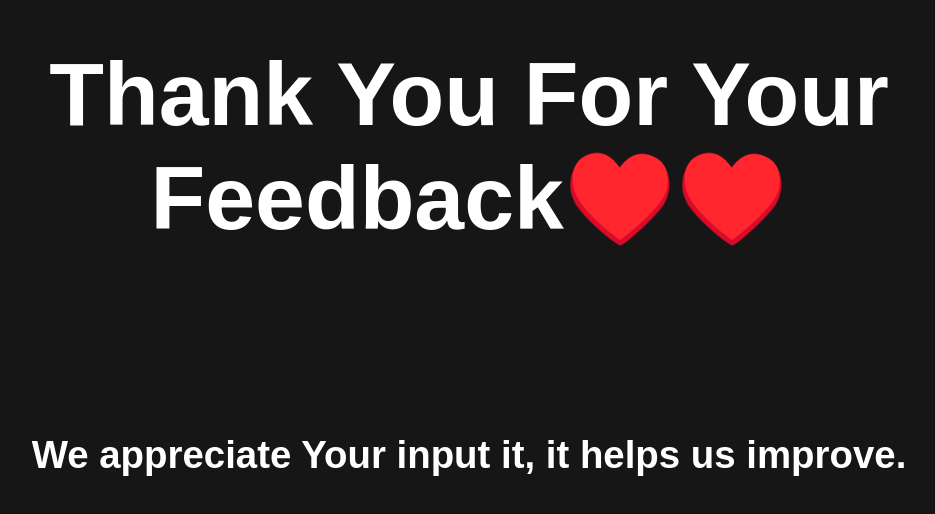
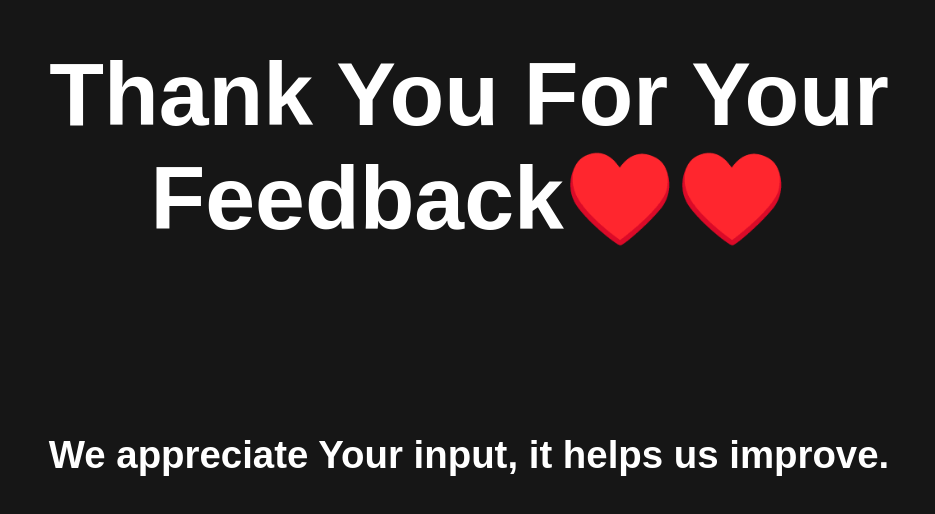
Before and after one commit to Himanshu110109/thanks1, a plain HTML site: page index.html in a window 1280 px wide. Shown: the part 140-654 px from the top of the page, without its empty margins (171-1106 px from the left). Drawn offline with Linux system fonts and the light colour scheme.

Commit message:
Update index.html
...

```diff
--- a/index.html
+++ b/index.html
@@ -47,6 +47,6 @@ h3{
   <h1>
     Thank You For Your Feedback♥️♥️
   </h1>
-  <h3>We appreciate Your input it, it helps us improve.</h3>
+  <h3>We appreciate Your input, it helps us improve.</h3>
 </body>
 </html>
```
